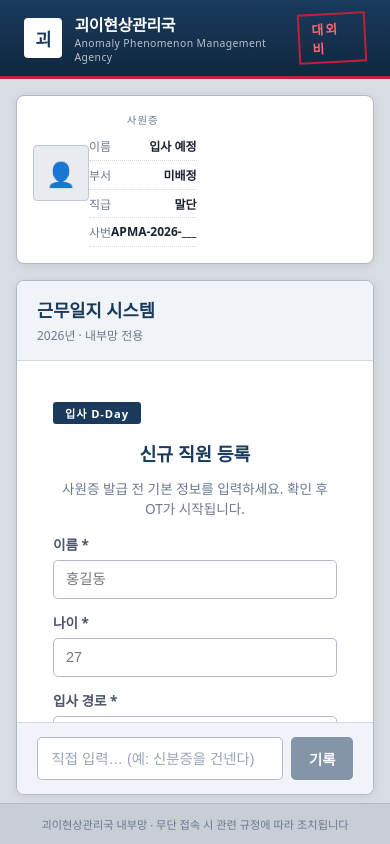
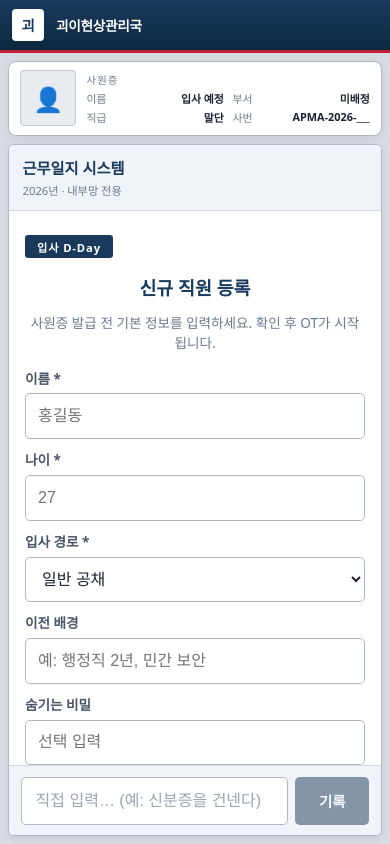
Before and after one commit to moonofchess/apma-trpg-chatbot, a Next.js app: page / in a window 390 px wide. Built offline with nearby package versions, Linux system fonts and the light colour scheme.

Commit message:
Improve mobile chat UX and docs

```diff
--- a/app/api/chat/route.ts
+++ b/app/api/chat/route.ts
@@ -11,8 +11,21 @@ import { trpgTools } from "@/lib/trpg/tools";
 
 export const maxDuration = 60;
 
+function jsonError(message: string, status: number) {
+  return Response.json({ error: message }, { status });
+}
+
 export async function POST(req: Request) {
-  const { messages }: { messages: UIMessage[] } = await req.json();
+  if (!process.env.OPENAI_API_KEY) {
+    return jsonError("OPENAI_API_KEY is not configured.", 500);
+  }
+
+  try {
+    const { messages }: { messages?: UIMessage[] } = await req.json();
+
+    if (!Array.isArray(messages)) {
+      return jsonError("Request body must include a messages array.", 400);
+    }
 
     const result = streamText({
       model: openai("gpt-4o"),
@@ -23,4 +36,8 @@ export async function POST(req: Request) {
     });
 
     return result.toUIMessageStreamResponse();
+  } catch (error) {
+    console.error("Chat API error", error);
+    return jsonError("Failed to start chat response.", 500);
   }
+}
--- a/app/components/formatted-text.tsx
+++ b/app/components/formatted-text.tsx
@@ -1,23 +1,27 @@
 import type { ReactNode } from "react";
 
 const TOKEN_PATTERN =
-  /("([^"]+)")|('([^']+)')|(\*([^*]+)\*)|([^"'*]+)/g;
+  /("([^"]+)")|(\u201c([^\u201d]+)\u201d)|('([^']+)')|(\u2018([^\u2019]+)\u2019)|(\*([^*]+)\*)|([^"'\u201c\u201d\u2018\u2019*]+)/g;
+
+type FormattedTextProps = {
+  text: string;
+  separateLines?: boolean;
+};
+
+type TextSegment = {
+  kind: "dialogue" | "thought" | "emphasis" | "plain";
+  text: string;
+};
 
 function parseInline(text: string): ReactNode[] {
   const nodes: ReactNode[] = [];
   let key = 0;
 
   for (const match of text.matchAll(TOKEN_PATTERN)) {
-    const [
-      ,
-      ,
-      dialogue,
-      ,
-      thought,
-      ,
-      emphasis,
-      plain,
-    ] = match;
+    const dialogue = match[2] ?? match[4];
+    const thought = match[6] ?? match[8];
+    const emphasis = match[10];
+    const plain = match[11];
 
     if (dialogue) {
       nodes.push(
@@ -45,7 +49,83 @@ function parseInline(text: string): ReactNode[] {
   return nodes;
 }
 
-export function FormattedText({ text }: { text: string }) {
+function splitSentences(text: string): string[] {
+  const normalized = text.replace(/\s+/g, " ").trim();
+  if (!normalized) return [];
+
+  const matches = normalized.match(/[^.!?\u3002\uff01\uff1f]+[.!?\u3002\uff01\uff1f\u2026]*/g);
+  return matches?.map((sentence) => sentence.trim()).filter(Boolean) ?? [normalized];
+}
+
+function splitIntoSegments(text: string): TextSegment[] {
+  const segments: TextSegment[] = [];
+
+  for (const line of text.split("\n")) {
+    let foundToken = false;
+
+    for (const match of line.matchAll(TOKEN_PATTERN)) {
+      foundToken = true;
+      const dialogue = match[2] ?? match[4];
+      const thought = match[6] ?? match[8];
+      const emphasis = match[10];
+      const plain = match[11];
+
+      if (dialogue) {
+        segments.push({ kind: "dialogue", text: dialogue.trim() });
+      } else if (thought) {
+        segments.push({ kind: "thought", text: thought.trim() });
+      } else if (emphasis) {
+        segments.push({ kind: "emphasis", text: emphasis.trim() });
+      } else if (plain) {
+        for (const sentence of splitSentences(plain)) {
+          segments.push({ kind: "plain", text: sentence });
+        }
+      }
+    }
+
+    if (!foundToken) {
+      for (const sentence of splitSentences(line)) {
+        segments.push({ kind: "plain", text: sentence });
+      }
+    }
+  }
+
+  return segments.filter((segment) => segment.text.length > 0);
+}
+
+function renderSegment(segment: TextSegment, key: number) {
+  if (segment.kind === "dialogue") {
+    return (
+      <span key={key} className="message-line text-dialogue">
+        &ldquo;{segment.text}&rdquo;
+      </span>
+    );
+  }
+
+  if (segment.kind === "thought") {
+    return (
+      <span key={key} className="message-line text-thought">
+        &lsquo;{segment.text}&rsquo;
+      </span>
+    );
+  }
+
+  if (segment.kind === "emphasis") {
+    return (
+      <em key={key} className="message-line text-emphasis">
+        {segment.text}
+      </em>
+    );
+  }
+
+  return (
+    <span key={key} className="message-line">
+      {segment.text}
+    </span>
+  );
+}
+
+export function FormattedText({ text, separateLines = false }: FormattedTextProps) {
   const paragraphs = text.split(/\n{2,}/);
 
   return (
@@ -53,6 +133,17 @@ export function FormattedText({ text }: { text: string }) {
       {paragraphs.map((paragraph, index) => {
         const trimmed = paragraph.trim();
         if (!trimmed) return null;
+
+        if (separateLines) {
+          const segments = splitIntoSegments(trimmed);
+          if (segments.length === 0) return null;
+
+          return (
+            <div key={index} className="message-paragraph">
+              {segments.map(renderSegment)}
+            </div>
+          );
+        }
 
         const lines = trimmed.split("\n");
 
--- a/app/components/message-content.tsx
+++ b/app/components/message-content.tsx
@@ -9,6 +9,11 @@ type MessagePart = {
   state?: string;
   input?: unknown;
   output?: unknown;
+};
+
+type MessageContentProps = {
+  parts: MessagePart[];
+  role?: string;
 };
 
 const HIDDEN_TOOLS = new Set([
@@ -110,7 +115,7 @@ function StampBlock({
   );
 }
 
-export function MessageContent({ parts }: { parts: MessagePart[] }) {
+export function MessageContent({ parts, role }: MessageContentProps) {
   return (
     <>
       {parts.map((part, index) => {
@@ -122,7 +127,13 @@ export function MessageContent({ parts }: { parts: MessagePart[] }) {
           const { cleanText } = stripSuggestRepliesFromText(part.text);
           if (!cleanText.trim()) return null;
 
-          return <FormattedText key={`text-${index}`} text={cleanText} />;
+          return (
+            <FormattedText
+              key={`text-${index}`}
+              text={cleanText}
+              separateLines={role === "assistant"}
+            />
+          );
         }
 
         if (
--- a/app/globals.css
+++ b/app/globals.css
@@ -254,6 +254,15 @@ body {
 }
 
 .message-paragraph:last-child {
+  margin-bottom: 0;
+}
+
+.message-line {
+  display: block;
+  margin-bottom: 0.45rem;
+}
+
+.message-line:last-child {
   margin-bottom: 0;
 }
 
@@ -634,3 +643,165 @@ body {
   background: #c8cdd6;
   border-top: 1px solid #b0b8c4;
 }
+
+@media (max-width: 640px) {
+  html,
+  body {
+    overflow: hidden;
+  }
+
+  .app-shell {
+    min-height: 100dvh;
+  }
+
+  .top-bar {
+    padding: 0.55rem 0.75rem;
+  }
+
+  .org-logo {
+    width: 2rem;
+    height: 2rem;
+    font-size: 0.9rem;
+  }
+
+  .org-name {
+    font-size: 0.85rem;
+  }
+
+  .org-sub,
+  .classified-stamp,
+  .site-footer {
+    display: none;
+  }
+
+  .chat-container {
+    grid-template-rows: auto minmax(0, 1fr);
+    gap: 0.5rem;
+    padding: 0.5rem;
+  }
+
+  .employee-card {
+    width: 100%;
+    max-height: 5.5rem;
+    padding: 0.55rem 0.7rem;
+    overflow: hidden;
+  }
+
+  .card-info {
+    min-width: 0;
+    width: 100%;
+  }
+
+  .card-photo {
+    flex: 0 0 auto;
+    margin: 0 0.65rem 0 0;
+  }
+
+  .card-label,
+  .card-chapter {
+    text-align: left;
+    margin-bottom: 0.2rem;
+  }
+
+  .card-details {
+    display: grid;
+    grid-template-columns: repeat(2, minmax(0, 1fr));
+    gap: 0.15rem 0.55rem;
+    font-size: 0.68rem;
+  }
+
+  .card-details div {
+    min-width: 0;
+    padding: 0;
+    border-bottom: 0;
+    gap: 0.35rem;
+  }
+
+  .card-details dd {
+    overflow: hidden;
+    text-overflow: ellipsis;
+    white-space: nowrap;
+  }
+
+  .work-panel {
+    border-radius: 0.35rem;
+  }
+
+  .panel-header {
+    padding: 0.7rem 0.85rem;
+  }
+
+  .panel-header h1 {
+    font-size: 0.95rem;
+  }
+
+  .panel-header p {
+    font-size: 0.7rem;
+  }
+
+  .messages {
+    gap: 0.6rem;
+    padding: 0.75rem;
+  }
+
+  .message {
+    max-width: 100%;
+    padding: 0.75rem 0.8rem;
+    font-size: 0.9rem;
+    line-height: 1.6;
+  }
+
+  .message.user {
+    max-width: 92%;
+  }
+
+  .suggested-replies {
+    padding: 0.55rem 0.75rem 0.45rem;
+  }
+
+  .suggested-replies-list {
+    max-height: 7rem;
+  }
+
+  .suggested-reply-btn {
+    min-height: 2.75rem;
+    padding: 0.65rem 0.75rem;
+    font-size: 0.86rem;
+  }
+
+  .chat-form {
+    gap: 0.45rem;
+    padding: 0.65rem 0.75rem calc(0.65rem + env(safe-area-inset-bottom));
+  }
+
+  .chat-form input {
+    min-width: 0;
+    min-height: 3rem;
+    padding: 0.8rem 0.85rem;
+    font-size: 1rem;
+  }
+
+  .chat-form button {
+    flex: 0 0 4.6rem;
+    min-height: 3rem;
+    padding: 0.75rem 0.6rem;
+    font-size: 0.9rem;
+  }
+
+  .intake-form {
+    margin: 0 auto;
+    padding: 0.75rem 0.25rem;
+    max-width: none;
+  }
+
+  .intake-field {
+    margin-bottom: 0.65rem;
+  }
+
+  .intake-field input,
+  .intake-field select,
+  .start-button {
+    min-height: 2.85rem;
+    font-size: 1rem;
+  }
+}
--- a/app/page.tsx
+++ b/app/page.tsx
@@ -115,7 +115,7 @@ export default function ChatPage() {
                     <span className="message-label">
                       {message.role === "user" ? "업무 기록" : "근무일지"}
                     </span>
-                    <MessageContent parts={message.parts} />
+                    <MessageContent parts={message.parts} role={message.role} />
                   </div>
                 ))}
                 <div ref={messagesEndRef} />
--- a/package.json
+++ b/package.json
@@ -4,6 +4,7 @@
   "private": true,
   "scripts": {
     "dev": "next dev",
+    "typecheck": "tsc --noEmit",
     "build": "next build",
     "start": "next start"
   },
```
Also changed, not shown: 1 other file (tests, documents, lock files or other folders). Lines whose indentation alone changed are shown as unchanged.
